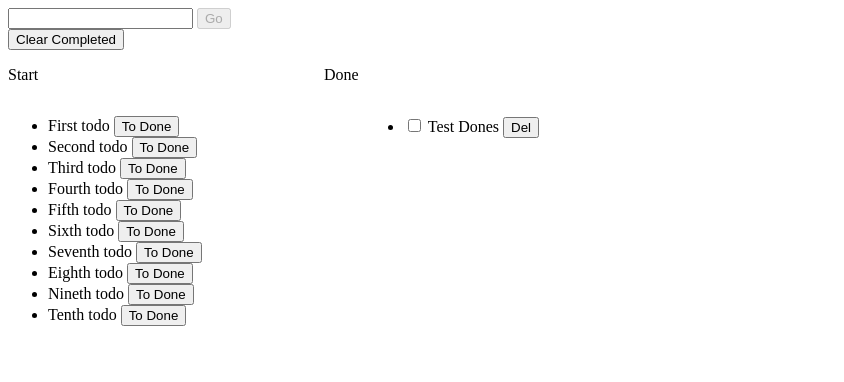
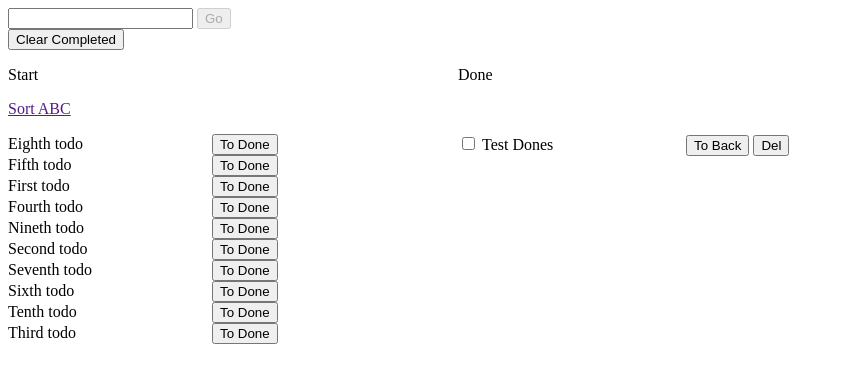
Before and after one commit to Etyamor/angular-introduce, a plain HTML site: page index.html in a window 1280 px wide. Shown: the whole page, without its empty margins (0-844 px from the left). Drawn offline with nearby package versions, Linux system fonts and the light colour scheme.

Commit message:
split code, add styles and sort function

```diff
--- /dev/null
+++ b/css/style.css
@@ -0,0 +1,26 @@
+  ul {
+    padding: 0;
+    list-style: none;
+  }
+
+  .done {
+    text-decoration: line-through;
+    color: #ccc;
+  }
+
+  .table-header,
+  .table {
+    display: flex;
+  }
+
+  .table-header p,
+  .table-header a,
+  .table ul {
+    width: 450px;
+  }
+
+  ul li p {
+    display: inline-block;
+    margin: 0;
+    width: 200px;
+  }
--- a/index.html
+++ b/index.html
@@ -3,13 +3,7 @@
 <head>
   <meta charset="UTF-8">
   <title>todo</title>
-  <style>
-    .done{text-decoration: line-through;color: #ccc;}
-    .table{display: flex;}
-    .table ul, .table p {
-      width: 25%;
-    }
-  </style>
+  <link rel="stylesheet" href="css/style.css">
 </head>
 <body>
   <div ng-controller="todoController">
@@ -18,61 +12,35 @@
       <button ng-disabled="frm.$invalid">Go</button>
     </form>
     <button ng-click="clearCompleted()">Clear Completed</button>
-    <div class="table">
+    <div class="table-header">
       <p>Start</p>
       <p>Done</p>
     </div>
+    <div class="table-header">
+      <a href="" ng-click="sortType = 'title'; sortReverse = !sortReverse"">
+        Sort
+        <span ng-show="sortType == 'title' && !sortReverse">ABC</span>
+        <span ng-show="sortType == 'title' && sortReverse">CBA</span>
+      </a>
+    </div>
     <div class="table">
       <ul>
-        <li ng-repeat="todo in todos">
-          <span>{{todo.title}}</span>
+        <li ng-repeat="todo in todos | orderBy:sortType:sortReverse">
+          <p>{{todo.title}}</p>
           <button ng-click="goDone()">To Done</button>
         </li>
       </ul>
       <ul>
-        <li ng-repeat="todo in dones">
+        <li ng-repeat="todo in dones | orderBy:sortType:sortReverse">
           <input type="checkbox" ng-model="todo.done" />
-          <span ng-class="{'done':todo.done}">{{todo.title}}</span>
+          <p ng-class="{'done':todo.done}">{{todo.title}}</p>
+          <button ng-click="goBack()">To Back</button>
           <button ng-click="clearTodo()">Del</button>
         </li>
       </ul>
     </div>
   </div>
   <script src="https://ajax.googleapis.com/ajax/libs/angularjs/1.6.9/angular.min.js"></script>
-  <script>
-    angular.module('ToDo',[]).controller('todoController',['$scope',function($scope){
-      $scope.todos = [
-        {'title':'First todo','done':false},
-        {'title':'Second todo','done':false},
-        {'title':'Third todo','done':false},
-        {'title':'Fourth todo','done':false},
-        {'title':'Fifth todo','done':false},
-        {'title':'Sixth todo','done':false},
-        {'title':'Seventh todo','done':false},
-        {'title':'Eighth todo','done':false},
-        {'title':'Nineth todo','done':false},
-        {'title':'Tenth todo','done':false}
-      ];
-      $scope.dones = [
-        {'title':'Test Dones','done':false}
-      ]
-      $scope.addTodo = function(){
-        $scope.todos.push({'title':$scope.newTodo,'done':false})
-        $scope.newTodo = '';
-      }
-      $scope.clearCompleted = function(){
-        $scope.dones = $scope.dones.filter(function(item){
-          return !item.done
-        })
-      }
-      $scope.clearTodo = function(){
-        $scope.dones.splice(this.$index, 1);
-      }
-      $scope.goDone = function(){
-        $scope.dones.push({'title':$scope.todos[this.$index].title,'done':false});
-        $scope.todos.splice(this.$index, 1);
-      }
-    }])
-  </script>
+  <script src="js/ang-script.js"></script>
 </body>
 </html>
--- /dev/null
+++ b/js/ang-script.js
@@ -0,0 +1,39 @@
+angular.module('ToDo',[]).controller('todoController',['$scope',function($scope){
+  $scope.todos = [
+    {'title':'First todo','done':false},
+    {'title':'Second todo','done':false},
+    {'title':'Third todo','done':false},
+    {'title':'Fourth todo','done':false},
+    {'title':'Fifth todo','done':false},
+    {'title':'Sixth todo','done':false},
+    {'title':'Seventh todo','done':false},
+    {'title':'Eighth todo','done':false},
+    {'title':'Nineth todo','done':false},
+    {'title':'Tenth todo','done':false}
+  ];
+  $scope.dones = [
+    {'title':'Test Dones','done':false}
+  ]
+  $scope.sortType = 'title';
+  $scope.sortReverse  = false;
+  $scope.addTodo = function(){
+    $scope.todos.push({'title':$scope.newTodo,'done':false})
+    $scope.newTodo = '';
+  }
+  $scope.clearCompleted = function(){
+    $scope.dones = $scope.dones.filter(function(item){
+      return !item.done
+    })
+  }
+  $scope.clearTodo = function(){
+    $scope.dones.splice(this.$index, 1);
+  }
+  $scope.goDone = function(){
+    $scope.dones.push({'title':$scope.todos[this.$index].title,'done':false});
+    $scope.todos.splice(this.$index, 1);
+  }
+  $scope.goBack = function(){
+    $scope.todos.push({'title':$scope.dones[this.$index].title,'done':false});
+    $scope.dones.splice(this.$index, 1);
+  }
+}])
```
